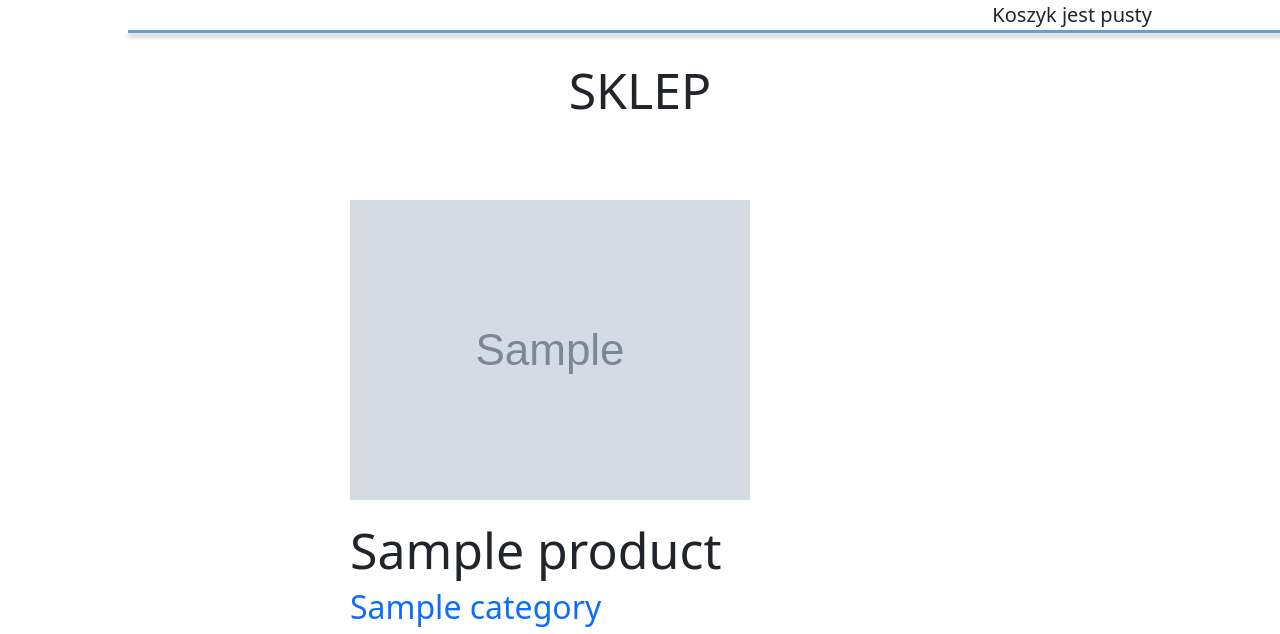
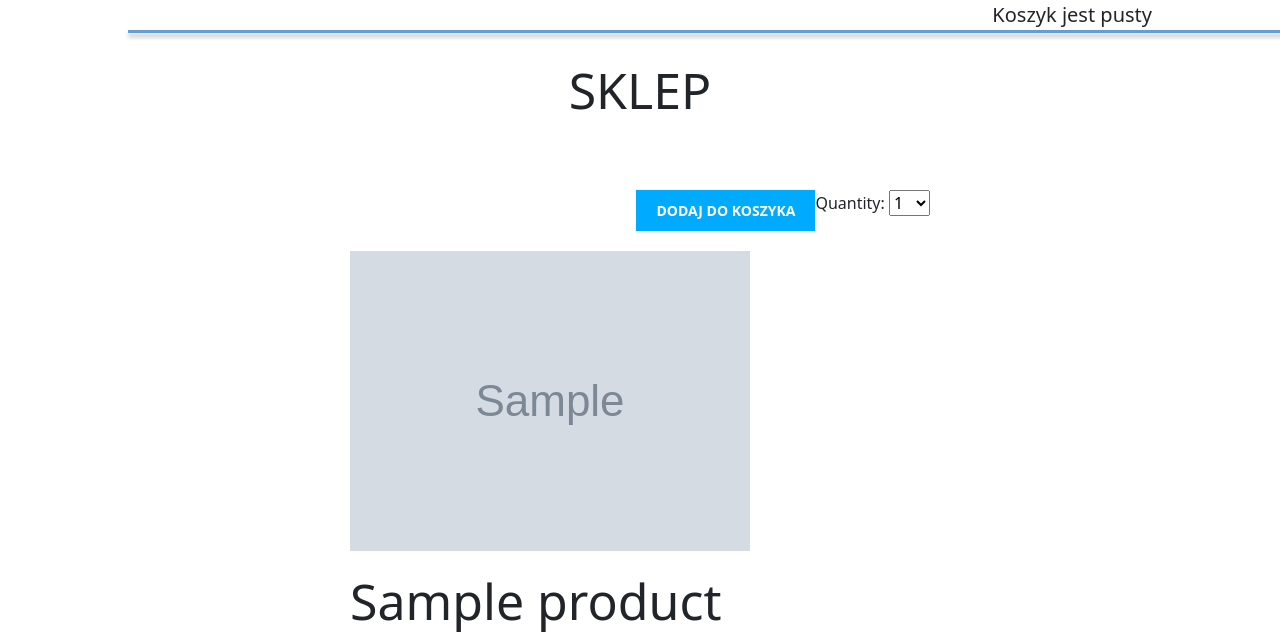
Before and after one commit to Gweideth/Online-shop, a Django app: a page that uses shop/templates/shop/product/detail.html in a window 1280 px wide; the page is wider, and only the part inside the window is pictured. Shown: the part 100-734 px from the top of that part. Run offline with Django 4.2, Linux system fonts and the light colour scheme; tables that the repository leaves empty hold one stand-in row (values such as "Sample post"); grey boxes marked "Sample" are stand-in pictures.

Commit message:
Some css refactoring

```diff
--- a/main/static/css/main.css
+++ b/main/static/css/main.css
@@ -213,7 +213,7 @@ input[type=submit] {
 }
 .item {
     float: left;
-    width: 50%;
+    width: 33%;
     padding:10px
 }
 .row:after {
@@ -226,3 +226,6 @@ input[type=submit] {
     font-weight: bold;
     margin: 20px 0 20px 0;
 }
+.cart-add {
+    float: right;
+}
--- a/shop/templates/shop/product/detail.html
+++ b/shop/templates/shop/product/detail.html
@@ -8,6 +8,12 @@
 {% block content %}
     <h1 class="site-title">SKLEP</h1>
   <div class="product-detail">
+  <div class="cart-add">
+        <form action="{% url "cart:cart_add" product.id %}" method="post">
+          {{ cart_product_form }}
+          {% csrf_token %}
+          <input type="submit" value="Dodaj do koszyka">
+  </div>
     <img src="{{ product.image.url }}" width="349" class="news-image-detail">
     <h1 class="news-title-detail">{{ product.name }}</h1>
     <h2>
@@ -17,10 +23,6 @@
         <p class="price">Cena produktu: {{ product.price }} zł</p>
     </h2>
       <h5 class="news-text-detail">{{ product.description|linebreaks }}</h5>
-      <form action="{% url "cart:cart_add" product.id %}" method="post">
-          {{ cart_product_form }}
-          {% csrf_token %}
-          <input type="submit" value="Dodaj do koszyka">
       </form>
   </div>
 {% endblock %}
```
